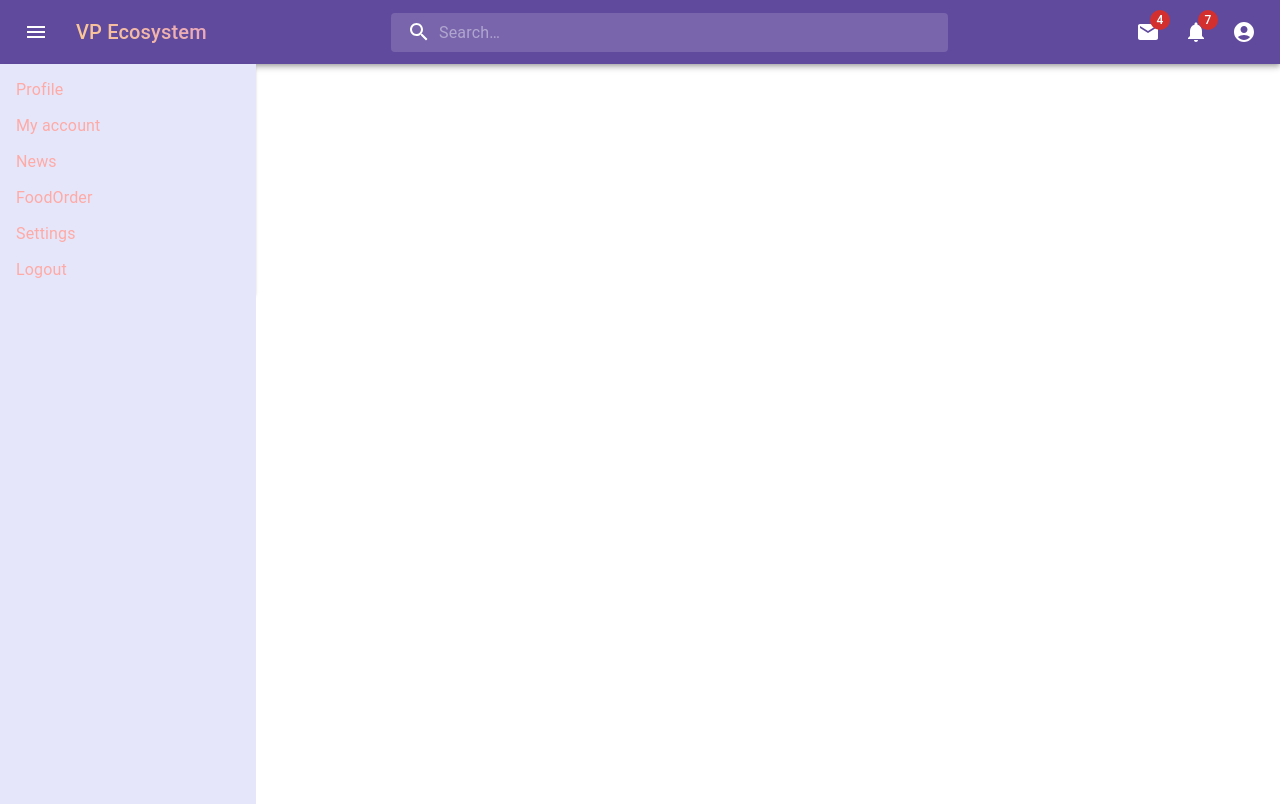
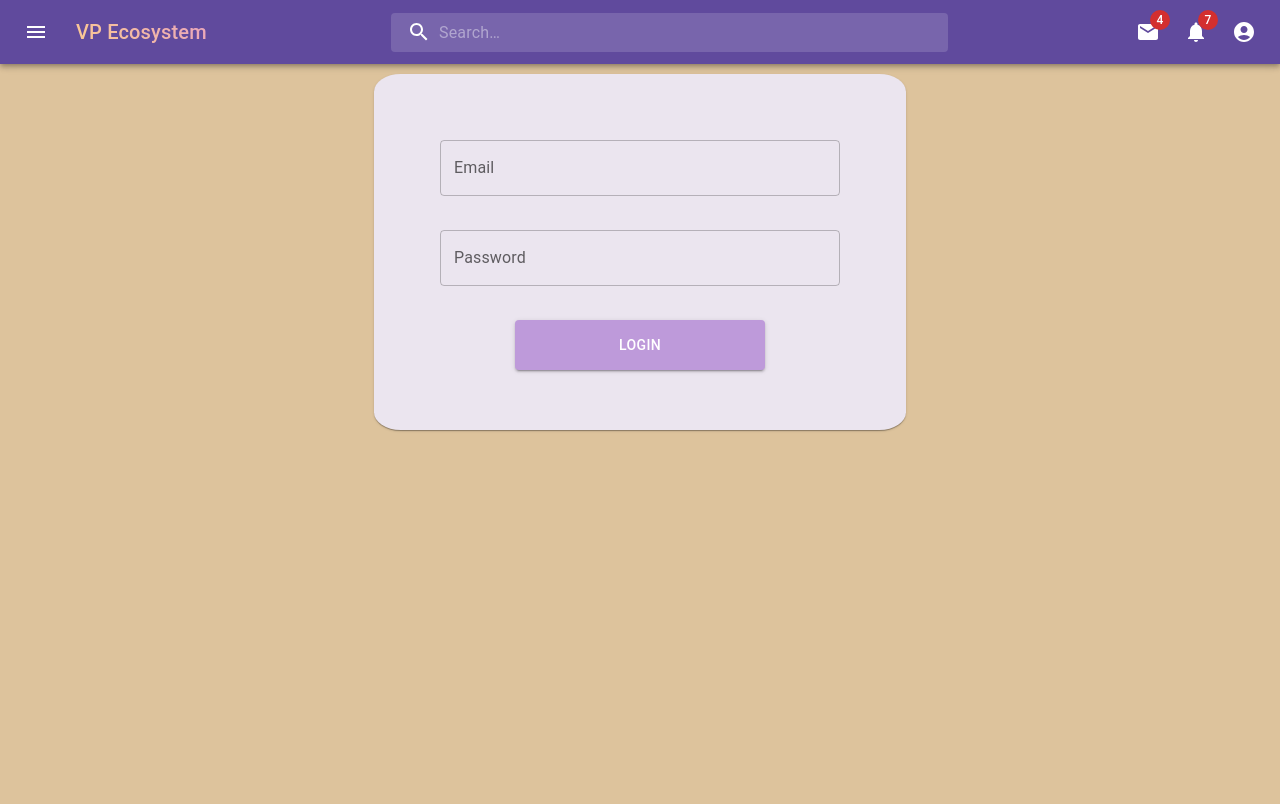
Before and after one commit to GodDmitrii/VP_Ecosystem, a React app: page / in a window 1280 px wide. Built offline with nearby package versions, Linux system fonts and the light colour scheme.

Commit message:
LoginPage: Applied Basic styles for LoginForm

```diff
--- a/src/components/Form/form.tsx
+++ /dev/null
@@ -1,14 +0,0 @@
-import React from "react";
-
-export default function Form() {
-  return (
-    <div className="Form">
-      <div className="title">title</div>
-      <div className="inputs">
-        <input type="text" name="email" placeholder="email" />
-        <input type="text" name="password" placeholder="password" />
-      </div>
-      <input type="submit" id="submit" />
-    </div>
-  );
-}
--- /dev/null
+++ b/src/components/Login/login-form.tsx
@@ -0,0 +1,97 @@
+import { Box, Button, Grid, Paper, TextField } from "@mui/material";
+import { makeStyles } from "@mui/styles";
+import React from "react";
+
+const useStyles = makeStyles({
+  paper__wrapper: {
+    backgroundColor: "#EBE5EF !important",
+    marginTop: "10px !important",
+    paddingBottom: "30px !important",
+    borderRadius: "5% !important",
+  },
+  grid__container: {
+    // backgroundColor: '#EBE5EF',
+    marginTop: "10px !important",
+    paddingBottom: "30px !important",
+  },
+  submit__button: {
+    width: "250px",
+    height: "50px",
+    backgroundColor: "#BE9ADA !important",
+    left: "calc(50% - 125px)",
+    marginBottom: "20px",
+  },
+  text__field: {
+    width: "400px",
+    height: "50px",
+    left: "calc(50% - 200px)",
+  },
+});
+
+const LoginForm: React.FC = () => {
+  const classes = useStyles();
+  return (
+    <>
+      {/* <Box className={classes.box}> */}
+      {/* <Grid container rowSpacing = {5} className={classes.grid__container}>
+        <Box className={classes.box}>
+  <Grid item xs={12}>
+    <TextField id="outlined-basic" label="Email" variant="outlined" className={classes.text__field}/>
+  </Grid>
+  <Grid item xs={12}>
+    <TextField id="outlined-basic" label="Password" variant="outlined" className={classes.text__field}/>
+  </Grid>
+  <Grid item xs={12}>
+    <Button variant="contained" className={classes.submit__button}>Login</Button>
+  </Grid>
+        </Box>
+
+</Grid> */}
+
+      <Paper
+        sx={{ p: 2, margin: "auto", maxWidth: 500, flexGrow: 1 }}
+        className={classes.paper__wrapper}
+      >
+        <Grid
+          container
+          rowSpacing={5}
+          direction="column"
+          justifyContent="center"
+          alignItems="center"
+          className={classes.grid__container}
+        >
+          {/* <div className={classes.div}> */}
+          <Grid item xs={12}>
+            <TextField
+              id="outlined-basic"
+              label="Email"
+              variant="outlined"
+              className={classes.text__field}
+            />
+          </Grid>
+          <Grid item xs={12}>
+            <TextField
+              id="outlined-basic"
+              label="Password"
+              variant="outlined"
+              className={classes.text__field}
+            />
+          </Grid>
+          <Grid item xs={12}>
+            <Button variant="contained" className={classes.submit__button}>
+              Login
+            </Button>
+          </Grid>
+          {/* </div> */}
+        </Grid>
+      </Paper>
+      {/* <TextField id="outlined-basic" label="Email" variant="outlined" />
+            <TextField id="outlined-basic" label="Password" variant="outlined" />
+            <Button variant="contained" className={classes.submit__button}>Login</Button> */}
+
+      {/* </Box> */}
+    </>
+  );
+};
+
+export default LoginForm;
--- a/src/components/app.tsx
+++ b/src/components/app.tsx
@@ -1,13 +1,13 @@
 import React, { useState } from "react";
 import { Route, BrowserRouter, Routes, Link } from "react-router-dom";
 import Header from "./Header/header";
-import Form from "./Form/form";
+import LoginForm from "./Login/login-form";
 import Menu from "./Menu/menu";
 
 export const MenuContext = React.createContext<boolean>(false);
 
 const App: React.FC = () => {
-  const [menuIsOpened, setMenuIsOpened] = useState<boolean>(true);
+  const [menuIsOpened, setMenuIsOpened] = useState<boolean>(false);
   const openMenuHandler = () => {
     setMenuIsOpened(!menuIsOpened);
   };
@@ -16,8 +16,9 @@ const App: React.FC = () => {
       <BrowserRouter>
         <Header openMenuHandler={openMenuHandler} />
         <Menu openMenuHandler={openMenuHandler} />
+        <LoginForm />
         <Routes>
-          <Route path="/settings" element={<Form />} />
+          <Route path="/settings" element={<h1>hello</h1>} />
           <Route path="/profile" />
         </Routes>
       </BrowserRouter>
--- a/src/styles.css
+++ b/src/styles.css
@@ -4,4 +4,5 @@ html {
 
 body {
   margin: 0 auto;
+  background-color: #ddc39c;
 }
```
Also changed, not shown: src/components/Register/register-form.tsx (added, +11 -0 lines).
